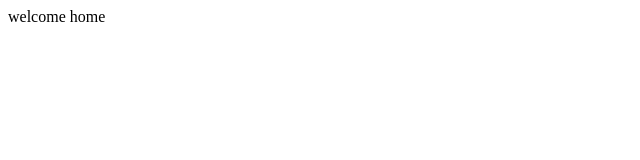
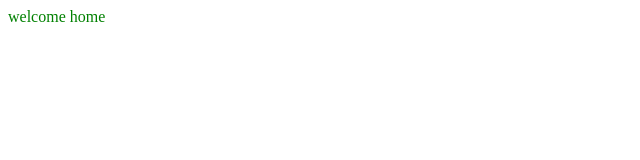
Before and after one commit to jsmiff/website, a Next.js app: page / in a window 1280 px wide. Shown: the top 160 px of the page, without its empty margins (0-640 px from the left). Built offline with nearby package versions, Linux system fonts and the light colour scheme.

Commit message:
Add style-components themeing

```diff
--- /dev/null
+++ b/pages/_app.js
@@ -0,0 +1,18 @@
+import NextApp from 'next/app';
+import React from 'react';
+import { ThemeProvider } from 'styled-components';
+
+const theme = {
+  primaryColor: 'green',
+}
+
+export default class App extends NextApp {
+  render() {
+    const { Component, pageProps } = this.props
+    return (
+      <ThemeProvider theme={theme}>
+        <Component {...pageProps} />
+      </ThemeProvider>
+    )
+  }
+}
--- a/pages/index.js
+++ b/pages/index.js
@@ -1,10 +1,11 @@
 import React from 'react';
 import { Page } from '../ui/Page';
+import { Typography } from '../ui/Typography';
 
 const Index = function() {
   return (
     <Page>
-      <h1>welcome home</h1>
+      <Typography>welcome home</Typography>
     </Page>
     );
 }
--- /dev/null
+++ b/ui/Typography.js
@@ -0,0 +1,10 @@
+import React from 'react';
+import styled from 'styled-components';
+
+const StyledTypography = styled.p`
+  color: ${props => props.theme.primaryColor };
+`
+
+export const Typography = ({ children }) => {
+  return <StyledTypography>{ children }</StyledTypography>
+}
```
